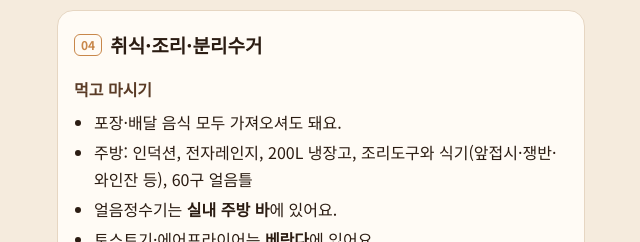
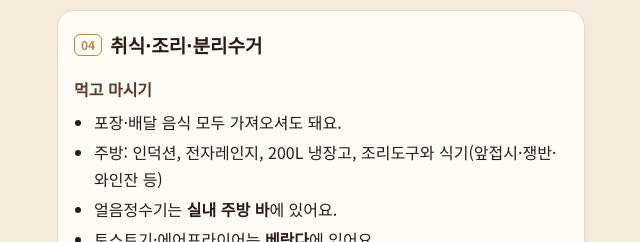
Before and after one commit to gnamessenger/brownbunny, a plain HTML site: page index.html in a window 1280 px wide. Shown: the part 1740-1982 px from the top of the page, without its empty margins (319-959 px from the left). Drawn offline with Linux system fonts and the light colour scheme.

Commit message:
주방 비품에서 '60구 얼음틀' 뺌 (11/28 지나님: 없음)

```diff
--- a/index.html
+++ b/index.html
@@ -175,7 +175,7 @@
     <h3>먹고 마시기</h3>
     <ul class="dots">
       <li>포장·배달 음식 모두 가져오셔도 돼요.</li>
-      <li>주방: 인덕션, 전자레인지, 200L 냉장고, 조리도구와 식기(앞접시·쟁반·와인잔 등), 60구 얼음틀</li>
+      <li>주방: 인덕션, 전자레인지, 200L 냉장고, 조리도구와 식기(앞접시·쟁반·와인잔 등)</li>
       <li>얼음정수기는 <b>실내 주방 바</b>에 있어요.</li>
       <li>토스트기·에어프라이어는 <b>베란다</b>에 있어요.</li>
       <li>조리도구·식기는 <b>홈바 아래 수납장</b>에 있어요.</li>
```
